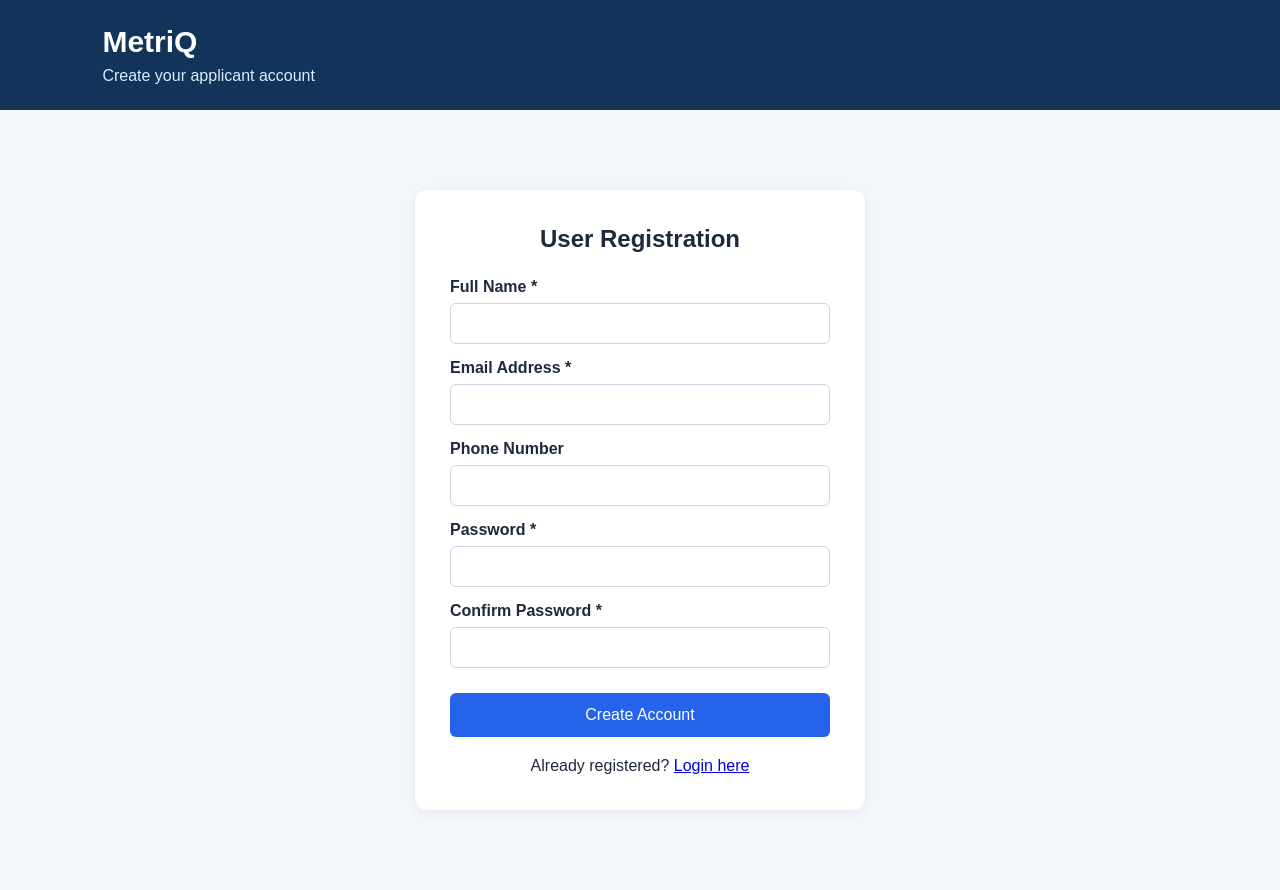
After one commit to Srinivash29/MetriQ, a Flask app: page /register in a window 1280 px wide. The commit adds this page. Run offline with Flask 3, Linux system fonts and the light colour scheme; some libraries are stand-ins or nearby versions.

Commit message:
Implement MetriQ user registration and authentication

```diff
--- a/app.py
+++ b/app.py
@@ -1,13 +1,282 @@
 
-from flask import Flask, render_template
+import os
+from functools import wraps
+
+from flask import (
+    Flask,
+    render_template,
+    request,
+    redirect,
+    url_for,
+    flash,
+    session
+)
+
+from flask_wtf.csrf import CSRFProtect
+from werkzeug.security import (
+    generate_password_hash,
+    check_password_hash
+)
+
+from db import get_db_connection
+from dotenv import load_dotenv
+
+
+load_dotenv()
 
 app = Flask(__name__)
 
+secret_key = os.getenv("SECRET_KEY")
+
+if not secret_key:
+    raise RuntimeError("SECRET_KEY is missing from .env")
+
+app.config["SECRET_KEY"] = secret_key
+
+# Enable CSRF protection
+csrf = CSRFProtect(app)
+
+
+# -------------------------------
+# LOGIN REQUIRED DECORATOR
+# -------------------------------
+
+def login_required(function):
+
+    @wraps(function)
+    def wrapper(*args, **kwargs):
+
+        if "user_id" not in session:
+            flash("Please login first.", "warning")
+            return redirect(url_for("login"))
+
+        return function(*args, **kwargs)
+
+    return wrapper
+
+
+# -------------------------------
+# ROLE REQUIRED DECORATOR
+# -------------------------------
+
+def role_required(*allowed_roles):
+
+    def decorator(function):
+
+        @wraps(function)
+        @login_required
+        def wrapper(*args, **kwargs):
+
+            if session.get("role") not in allowed_roles:
+                flash("You are not authorized.", "danger")
+                return redirect(url_for("dashboard"))
+
+            return function(*args, **kwargs)
+
+        return wrapper
+
+    return decorator
+
+
+# -------------------------------
+# HOME PAGE
+# -------------------------------
 
 @app.route("/")
 def home():
     return render_template("index.html")
 
 
+# -------------------------------
+# USER REGISTRATION
+# -------------------------------
+
+@app.route("/register", methods=["GET", "POST"])
+def register():
+
+    if request.method == "POST":
+
+        full_name = request.form.get("full_name", "").strip()
+        email = request.form.get("email", "").strip().lower()
+        phone = request.form.get("phone", "").strip()
+        password = request.form.get("password", "")
+        confirm_password = request.form.get("confirm_password", "")
+
+        if not all([full_name, email, password, confirm_password]):
+            flash("Please fill all required fields.", "danger")
+            return redirect(url_for("register"))
+
+        if len(full_name) > 100 or len(email) > 150:
+            flash("Name or email is too long.", "danger")
+            return redirect(url_for("register"))
+
+        if len(password) < 8:
+            flash("Password must contain at least 8 characters.", "danger")
+            return redirect(url_for("register"))
+
+        if password != confirm_password:
+            flash("Passwords do not match.", "danger")
+            return redirect(url_for("register"))
+
+        if phone and len(phone) > 15:
+            flash("Phone number is too long.", "danger")
+            return redirect(url_for("register"))
+
+        password_hash = generate_password_hash(password)
+
+        connection = None
+        cursor = None
+
+        try:
+            connection = get_db_connection()
+            cursor = connection.cursor()
+
+            query = """
+                INSERT INTO users
+                (full_name, email, phone, password_hash, role)
+                VALUES (%s, %s, %s, %s, %s)
+            """
+
+            cursor.execute(
+                query,
+                (
+                    full_name,
+                    email,
+                    phone or None,
+                    password_hash,
+                    "applicant"
+                )
+            )
+
+            connection.commit()
+
+            flash("Registration successful! Please login.", "success")
+
+            return redirect(url_for("login"))
+
+        except Exception:
+            if connection:
+                connection.rollback()
+
+            app.logger.exception("Registration failed")
+            flash("Registration failed. Email may already exist.", "danger")
+
+        finally:
+            if cursor:
+                cursor.close()
+
+            if connection:
+                connection.close()
+
+    return render_template("register.html")
+
+
+# -------------------------------
+# USER LOGIN
+# -------------------------------
+
+@app.route("/login", methods=["GET", "POST"])
+def login():
+
+    if "user_id" in session:
+        return redirect(url_for("dashboard"))
+
+    if request.method == "POST":
+
+        email = request.form.get("email", "").strip().lower()
+        password = request.form.get("password", "")
+
+        connection = None
+        cursor = None
+
+        try:
+            connection = get_db_connection()
+            cursor = connection.cursor(dictionary=True)
+
+            query = """
+                SELECT user_id, full_name, email,
+                       password_hash, role
+                FROM users
+                WHERE email = %s
+            """
+
+            cursor.execute(query, (email,))
+            user = cursor.fetchone()
+
+            if user and check_password_hash(
+                user["password_hash"], password
+            ):
+
+                session.clear()
+
+                session["user_id"] = user["user_id"]
+                session["full_name"] = user["full_name"]
+                session["role"] = user["role"]
+
+                flash("Login successful!", "success")
+
+                return redirect(url_for("dashboard"))
+
+            flash("Invalid email or password.", "danger")
+
+        except Exception:
+            app.logger.exception("Login failed")
+            flash("Unable to login. Please try again.", "danger")
+
+        finally:
+            if cursor:
+                cursor.close()
+
+            if connection:
+                connection.close()
+
+    return render_template("login.html")
+
+
+# -------------------------------
+# USER DASHBOARD
+# -------------------------------
+
+@app.route("/dashboard")
+@login_required
+def dashboard():
+
+    return render_template(
+        "dashboard.html",
+        full_name=session["full_name"],
+        role=session["role"]
+    )
+
+
+# -------------------------------
+# EXAMPLE ROLE PROTECTION
+# -------------------------------
+
+@app.route("/admin")
+@role_required("admin")
+def admin_dashboard():
+
+    return "Admin access granted!"
+
+
+# -------------------------------
+# USER LOGOUT
+# -------------------------------
+
+@app.route("/logout", methods=["POST"])
+@login_required
+def logout():
+
+    session.clear()
+
+    flash("You have logged out successfully.", "success")
+
+    return redirect(url_for("home"))
+
+
+# -------------------------------
+# RUN APPLICATION
+# -------------------------------
+
 if __name__ == "__main__":
     app.run(debug=True)
--- a/requirements.txt
+++ b/requirements.txt
@@ -1,3 +1,4 @@
 Flask
 mysql-connector-python
 python-dotenv
+Flask-WTF
--- a/static/css/style.css
+++ b/static/css/style.css
@@ -103,3 +103,100 @@ footer {
         font-size: 28px;
     }
 }
+
+.actions {
+    display: flex;
+    justify-content: center;
+    gap: 15px;
+    margin-top: 25px;
+}
+
+.btn {
+    display: inline-block;
+    background: #2563eb;
+    color: white;
+    padding: 13px 28px;
+    border-radius: 6px;
+    text-decoration: none;
+}
+
+.btn.secondary {
+    background: #12345a;
+}
+
+.form-card {
+    background: white;
+    max-width: 450px;
+    margin: 20px auto;
+    padding: 35px;
+    border-radius: 12px;
+    box-shadow: 0 2px 12px #00000012;
+}
+
+.form-card h1 {
+    text-align: center;
+    margin-bottom: 25px;
+}
+
+.form-card label {
+    display: block;
+    margin: 15px 0 7px;
+    font-weight: bold;
+}
+
+.form-card input {
+    width: 100%;
+    padding: 12px;
+    border: 1px solid #cbd5e1;
+    border-radius: 6px;
+}
+
+.form-card button {
+    width: 100%;
+    margin-top: 25px;
+}
+
+.bottom-text {
+    text-align: center;
+    margin-top: 20px;
+}
+
+.message {
+    padding: 12px;
+    margin-bottom: 15px;
+    border-radius: 6px;
+}
+
+.success {
+    background: #dcfce7;
+    color: #166534;
+}
+
+.danger {
+    background: #fee2e2;
+    color: #991b1b;
+}
+
+.warning {
+    background: #fef3c7;
+    color: #92400e;
+}
+
+.dashboard-card {
+    background: #eff6ff;
+    padding: 25px;
+    border-radius: 10px;
+    margin: 25px auto;
+    max-width: 500px;
+    line-height: 2;
+}
+
+@media (max-width: 600px) {
+    .form-card {
+        padding: 22px;
+    }
+
+    .actions {
+        flex-direction: column;
+    }
+}
--- /dev/null
+++ b/templates/register.html
@@ -0,0 +1,64 @@
+
+<!DOCTYPE html>
+<html lang="en">
+<head>
+    <meta charset="UTF-8">
+    <meta name="viewport" content="width=device-width, initial-scale=1.0">
+    <title>MetriQ - Registration</title>
+    <link rel="stylesheet"
+          href="{{ url_for('static', filename='css/style.css') }}">
+</head>
+<body>
+
+<header>
+    <div class="logo">MetriQ</div>
+    <p>Create your applicant account</p>
+</header>
+
+<main>
+    <section class="form-card">
+        <h1>User Registration</h1>
+
+        {% with messages = get_flashed_messages(with_categories=true) %}
+            {% for category, message in messages %}
+                <p class="message {{ category }}">{{ message }}</p>
+            {% endfor %}
+        {% endwith %}
+
+        <form method="POST" action="{{ url_for('register') }}">
+
+            <input type="hidden" name="csrf_token"
+                   value="{{ csrf_token() }}">
+
+            <label>Full Name *</label>
+            <input type="text" name="full_name"
+                   maxlength="100" required>
+
+            <label>Email Address *</label>
+            <input type="email" name="email"
+                   maxlength="150" required>
+
+            <label>Phone Number</label>
+            <input type="tel" name="phone" maxlength="15">
+
+            <label>Password *</label>
+            <input type="password" name="password"
+                   minlength="8" required>
+
+            <label>Confirm Password *</label>
+            <input type="password" name="confirm_password"
+                   minlength="8" required>
+
+            <button type="submit">Create Account</button>
+
+        </form>
+
+        <p class="bottom-text">
+            Already registered?
+            <a href="{{ url_for('login') }}">Login here</a>
+        </p>
+    </section>
+</main>
+
+</body>
+</html>
```
Also changed, not shown: templates/dashboard.html (added, +70 -0 lines), templates/index.html (+11 -31 lines), templates/login.html (added, +51 -0 lines).
